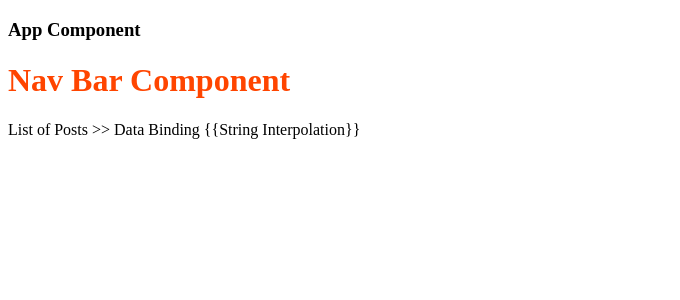
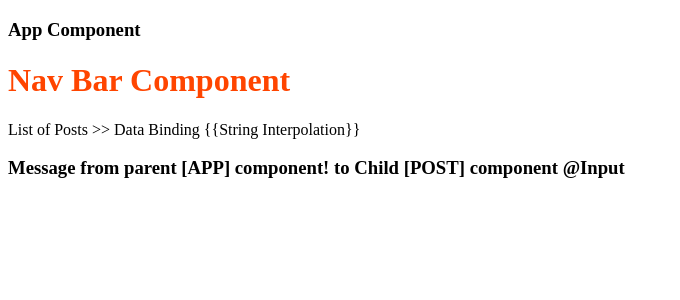
Before and after one commit to nazrul-bd/angular-smart-app-web, an Angular app: page / in a window 1280 px wide. Shown: the top 300 px of the page, without its empty margins (0-680 px from the left). Built offline with nearby package versions, Linux system fonts and the light colour scheme.

Commit message:
[oct-academy] Input Decorator

```diff
--- a/src/app/app.component.html
+++ b/src/app/app.component.html
@@ -1,3 +1,3 @@
 <h3>App Component</h3>
 <app-navbar></app-navbar>
-<app-post></app-post>
+<app-post [fromParent]='parentMessage'></app-post>
--- a/src/app/app.component.ts
+++ b/src/app/app.component.ts
@@ -6,5 +6,5 @@ import { Component } from '@angular/core';
   styleUrls: ['./app.component.css']
 })
 export class AppComponent {
-
+  parentMessage: string = "Message from parent [APP] component! to Child [POST] component @Input";
 }
--- a/src/app/navbar/navbar.component.ts
+++ b/src/app/navbar/navbar.component.ts
@@ -8,7 +8,6 @@ import { Component, OnInit } from '@angular/core';
 export class NavbarComponent implements OnInit {
 
   constructor() { }
-
   ngOnInit(): void {
   }
 
--- a/src/app/post/post.component.html
+++ b/src/app/post/post.component.html
@@ -1 +1,2 @@
 <p>{{title}}</p>
+<h3>{{fromParent}}</h3>
--- a/src/app/post/post.component.ts
+++ b/src/app/post/post.component.ts
@@ -1,4 +1,4 @@
-import { Component, OnInit } from '@angular/core';
+import {Component, Input, OnInit} from '@angular/core';
 
 @Component({
   selector: 'app-post',
@@ -7,9 +7,11 @@ import { Component, OnInit } from '@angular/core';
 })
 export class PostComponent implements OnInit {
 
-  title:string = "List of Posts >> Data Binding {{String Interpolation}}";
+  title: string = "List of Posts >> Data Binding {{String Interpolation}}";
+  @Input() fromParent: string;
 
-  constructor() { }
+  constructor() {
+  }
 
   ngOnInit(): void {
   }
```
